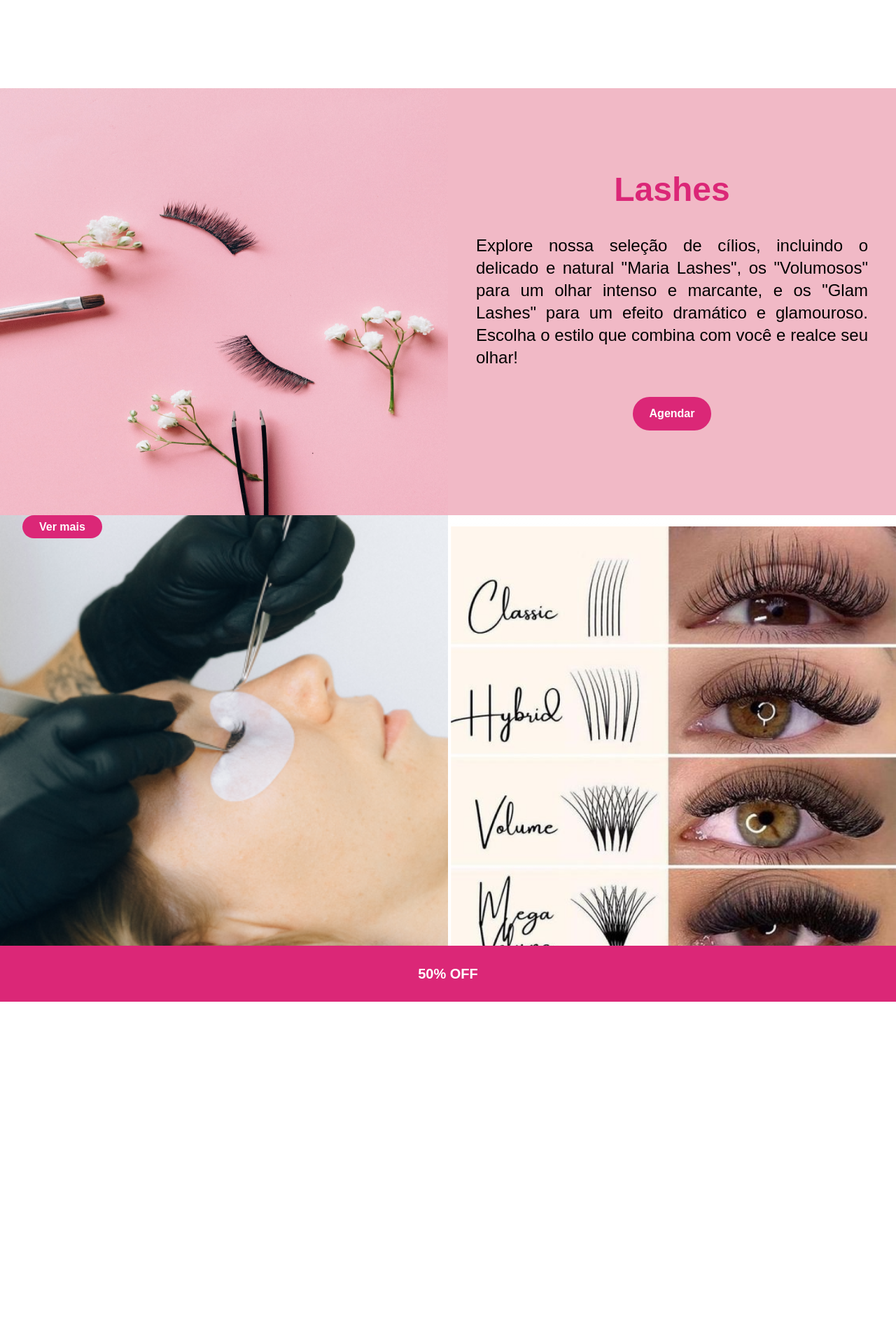
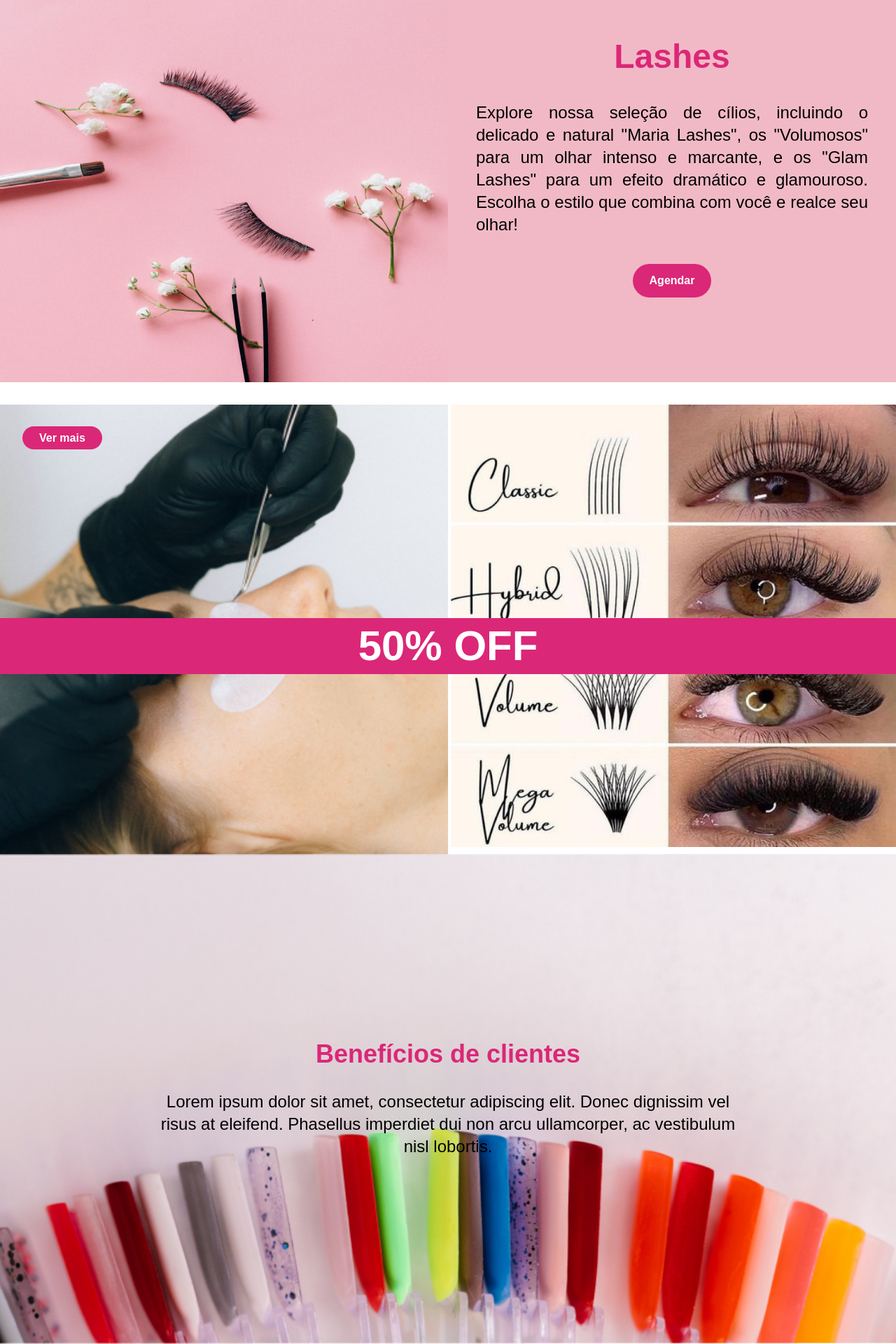
Before and after one commit to GefersonLopes/lashes-web, a Next.js app: page / in a window 1280 px wide. Shown: the part 674-2594 px from the top of the page at 70% size. Before the commit the page ends 2105 px from the top, so only its background shows below. Built offline with nearby package versions, Linux system fonts and the light colour scheme; a web font is replaced by a local one.

Commit message:
feat: new page

```diff
--- a/app/page.tsx
+++ b/app/page.tsx
@@ -1,15 +1,17 @@
 "use client";
 
+import ClientBenefitsPage from "./pages/clientBenefits.page";
 import Initial from "./pages/initial.page";
 import LashesPage from "./pages/lashes.page";
 import PromoPage from "./pages/promo.page";
 
 export default function Home() {
   return (
-    <div>
+    <>
       <Initial />
       <LashesPage />
       <PromoPage />
-    </div>
+      <ClientBenefitsPage />
+    </>
   );
 }
--- /dev/null
+++ b/app/pages/clientBenefits.page.tsx
@@ -0,0 +1,30 @@
+import Image from "next/image";
+import client from "../assets/client.png";
+
+export default function ClientBenefitsPage() {
+  return (
+    <main className="h-[38.125rem] flex bg-white my-8">
+      <div className="flex-1 relative w-full h-[700px] flex items-center justify-center">
+        <Image
+          src={client}
+          alt="Imagem de fundo"
+          layout="fill"
+          objectFit="cover"
+          objectPosition="center"
+          className="z-0"
+        />
+
+        <section className="relative z-10 text-center p-8 max-w-4xl mx-auto">
+          <h1 className="text-4xl font-bold text-pink-600 mb-8">
+            Benefícios de clientes
+          </h1>
+          <p className="text-2xl font-light text-black">
+            Lorem ipsum dolor sit amet, consectetur adipiscing elit. Donec
+            dignissim vel risus at eleifend. Phasellus imperdiet dui non arcu
+            ullamcorper, ac vestibulum nisl lobortis.
+          </p>
+        </section>
+      </div>
+    </main>
+  );
+}
--- a/app/pages/initial.page.tsx
+++ b/app/pages/initial.page.tsx
@@ -3,8 +3,8 @@ import logo from "../assets/logo.png";
 
 export default function Initial() {
   return (
-    <main className="md:max-h-[600px] flex flex-col items-center justify-center min-h-screen py-2 bg-white">
-      <header className="text-center mt-10">
+    <main className="my-8 md:my-0 md:h-[38.125rem] flex flex-col items-center justify-center bg-white">
+      <header className="text-center">
         <h1 className="text-7xl font-medium text-pink-700 tracking-wide">
           Emilly
         </h1>
--- a/app/pages/lashes.page.tsx
+++ b/app/pages/lashes.page.tsx
@@ -3,7 +3,7 @@ import lashesImage from "../assets/lashes.png";
 
 export default function LashesPage() {
   return (
-    <main className="h-[610px] flex items-center justify-center bg-[#F1B9C6] relative">
+    <main className="h-[38.125rem] bg-[#F1B9C6] relative">
       <div className="absolute inset-0 md:hidden">
         <Image
           src={lashesImage}
--- a/app/pages/promo.page.tsx
+++ b/app/pages/promo.page.tsx
@@ -4,8 +4,8 @@ import promo2Image from "../assets/promo_2.png";
 
 export default function PromoPage() {
   return (
-    <main className="md:max-h-[600px] flex items-center justify-center bg-white mt-8">
-      <section className="w-full h-full flex flex-col md:flex-row items-center justify-center relative">
+    <main className="h-[38.125rem] bg-white my-8">
+      <section className="w-full h-full flex flex-col md:flex-row">
         <article className="h-1/2 w-full md:w-1/2 relative">
           <figure>
             <Image
@@ -25,7 +25,7 @@ export default function PromoPage() {
               Ver mais
             </a>
           </footer>
-          <div className="absolute bottom-0 text-xl font-bold bg-pink-600 text-white w-[100vw] h-20 flex items-center justify-center text-8xl">
+          <div className="absolute -bottom-20 text-6xl font-bold bg-pink-600 text-white w-[100vw] h-20 flex items-center justify-center">
             50% OFF
           </div>
         </article>
```
